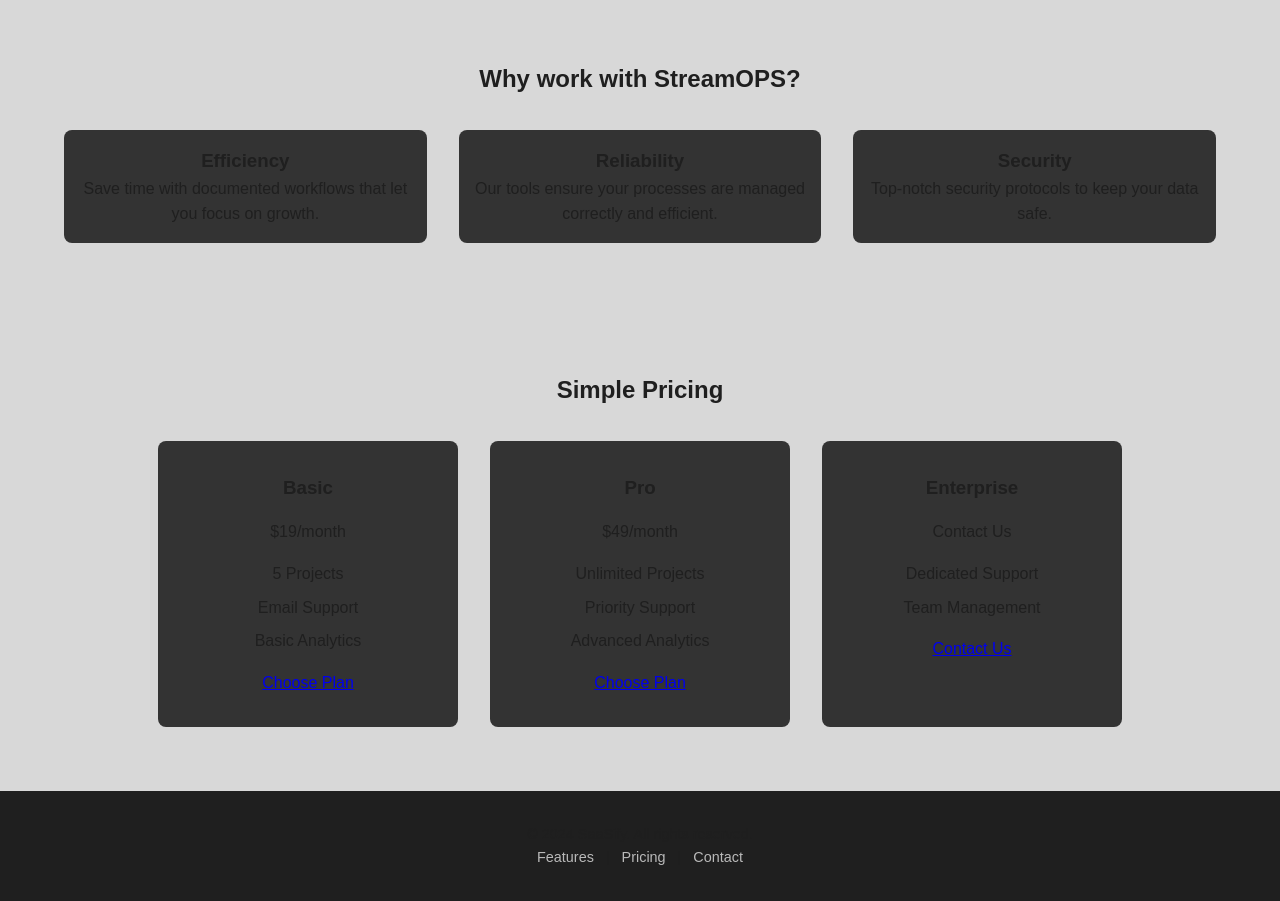
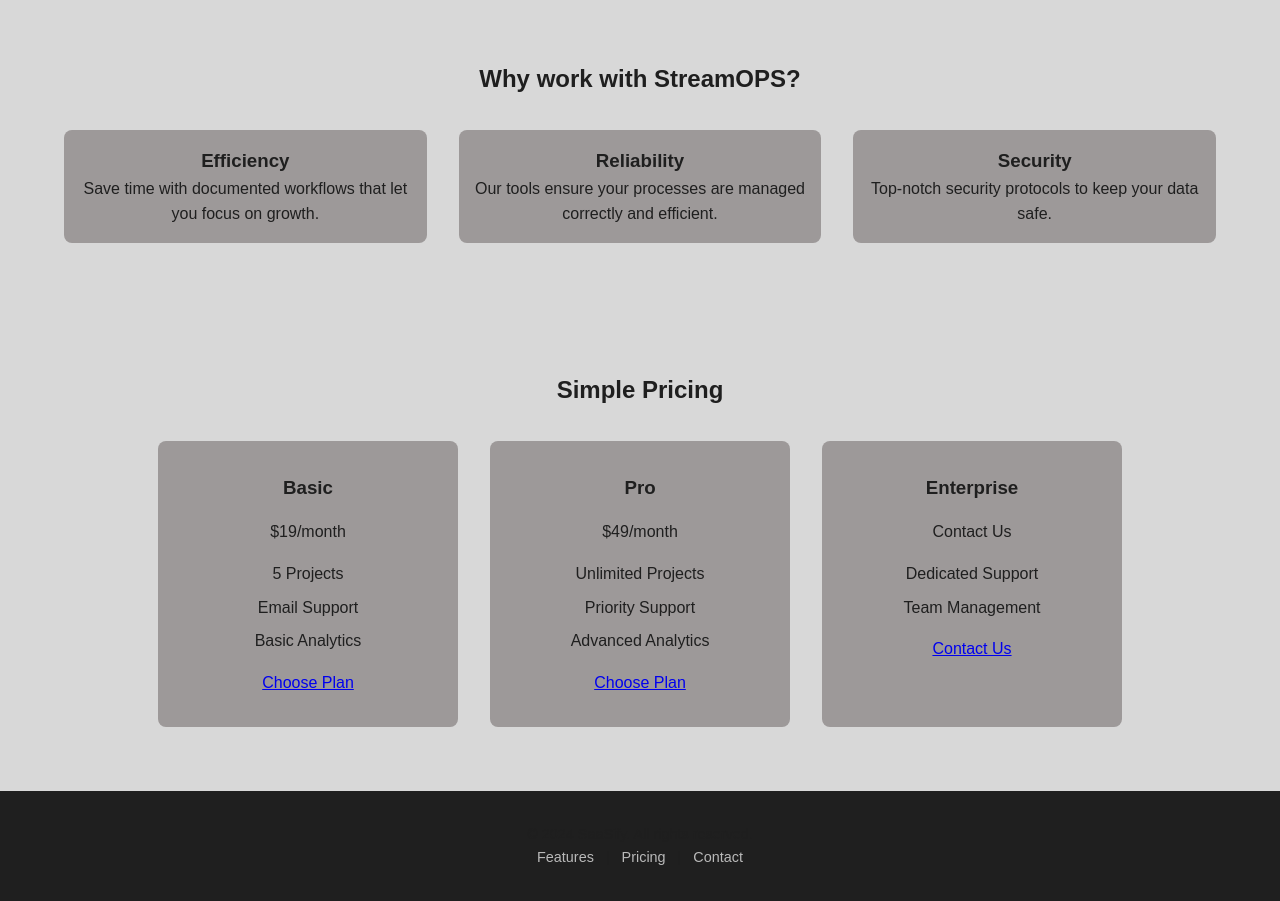
Before and after one commit to juansp2424/StreamlineOPS, a plain HTML site: page index.html in a window 1280 px wide. Shown: the part 400-1301 px from the top of the page. Drawn offline with Linux system fonts and the light colour scheme.

Commit message:
Update styles.css

```diff
--- a/styles.css
+++ b/styles.css
@@ -117,7 +117,7 @@ body {
 
 .features .feature {
     padding: 1rem;
-    background: #333;
+    background: #9d9999;
     border-radius: 8px;
 }
 
@@ -140,7 +140,7 @@ body {
 }
 
 .card {
-    background: #333;
+    background: #9d9999;
     padding: 2rem;
     border-radius: 8px;
     text-align: center;
```
